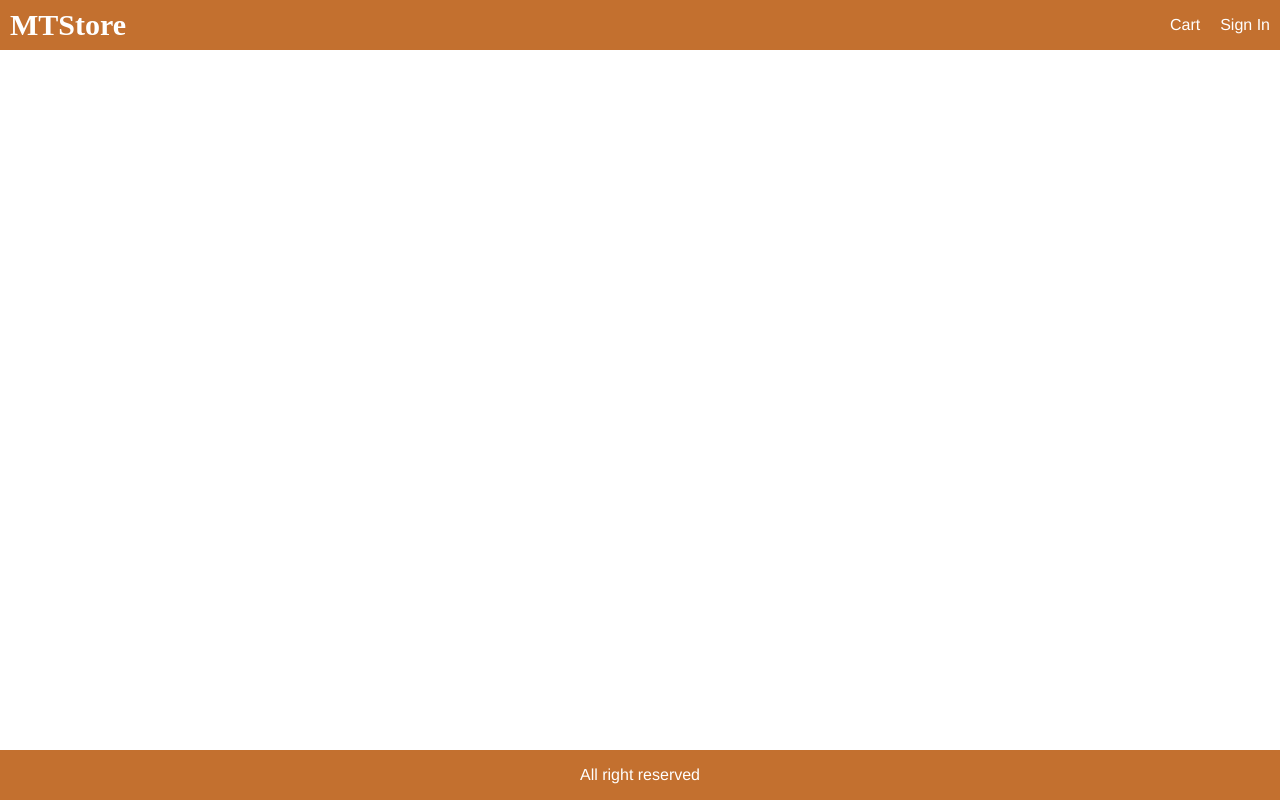
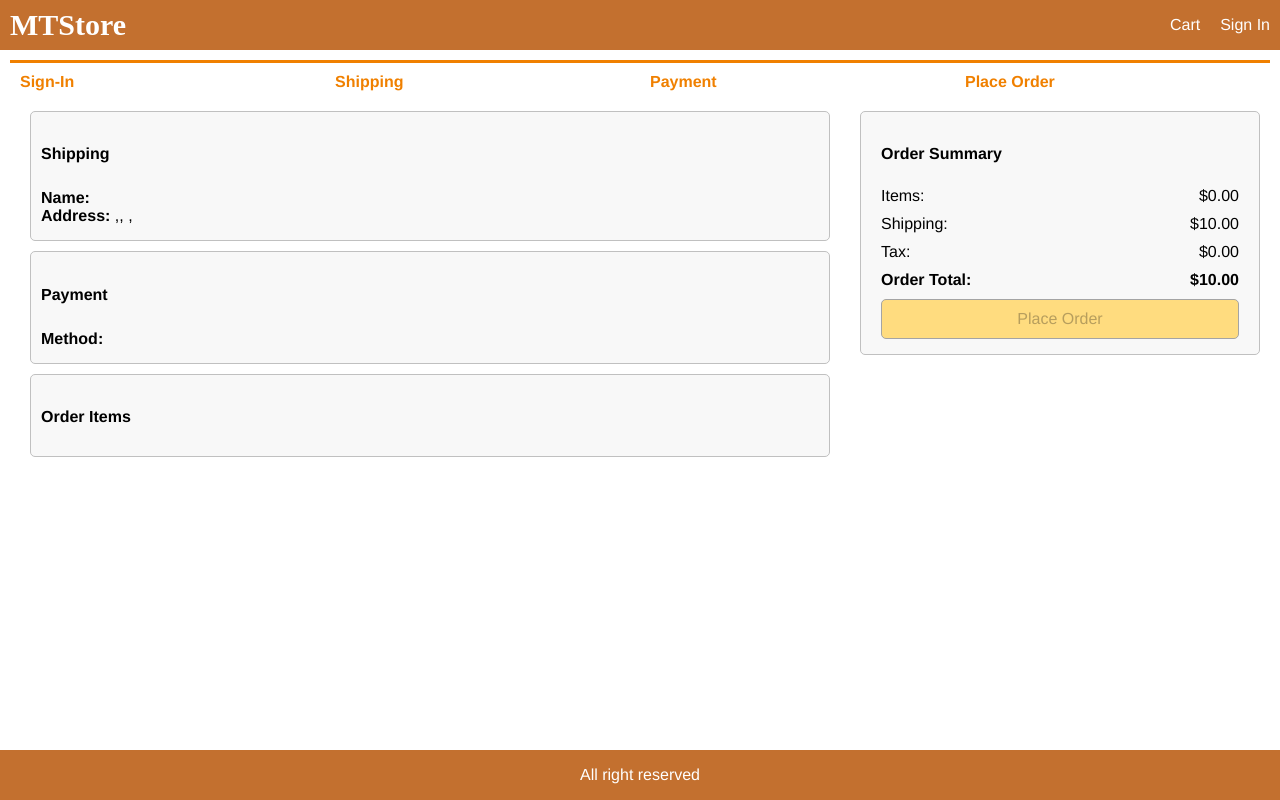
Before and after one commit to ximui23/MTStore, a React (Create React App) app in the folder frontend/: page /placeorder in a window 1280 px wide. Built offline with nearby package versions, Linux system fonts and the light colour scheme; a web font is replaced by a local one.

Commit message:
Place Order Screen

```diff
--- a/frontend/src/App.js
+++ b/frontend/src/App.js
@@ -1,10 +1,11 @@
 import React from 'react'
 import { useDispatch, useSelector } from 'react-redux';
-import {BrowserRouter, Link, Route} from 'react-router-dom'
+import { BrowserRouter, Link, Route } from 'react-router-dom'
 import { signout } from './actions/userActions';
 import CartScreen from './screens/CartScreen';
 import HomeScreen from './screens/HomeScreen';
 import PaymentMethodScreen from './screens/PaymentMethodScreen';
+import PlaceOrderScreen from './screens/PlaceOrderScreen';
 import ProductScreen from './screens/ProductScreen';
 import RegisterScreen from './screens/RegisterScreen';
 import ShippingAddressScreen from './screens/ShippingAddressScreen';
@@ -13,10 +14,10 @@
 function App() {
 
   const cart = useSelector(state => state.cart);
-  const {cartItems} = cart;
+  const { cartItems } = cart;
   //get user info
   const userSignin = useSelector((state => state.userSignin));
-  const {userInfo} = userSignin;
+  const { userInfo } = userSignin;
 
   const dispatch = useDispatch();
 
@@ -66,6 +67,7 @@
           <Route path="/register" component={RegisterScreen}></Route>
           <Route path="/shipping" component={ShippingAddressScreen}></Route>
           <Route path="/payment" component={PaymentMethodScreen}></Route>
+          <Route path="/placeorder" component={PlaceOrderScreen}></Route>
           <Route path="/" component={HomeScreen} exact></Route>
         </main>
         <footer className="row center">All right reserved</footer>
--- /dev/null
+++ b/frontend/src/screens/PlaceOrderScreen.js
@@ -0,0 +1,117 @@
+import React from 'react'
+import { useSelector } from 'react-redux'
+import { Link } from 'react-router-dom';
+import CheckoutSteps from '../components/CheckoutSteps'
+
+export default function PlaceOrderScreen(props) {
+    const cart = useSelector(state => state.cart);
+
+    if (!cart.paymentMethod) {
+        //if user did not select payment method, redirect them to payment screen
+        props.history.push('/payment');
+    }
+    const toPrice = (num) => Number(num.toFixed(2)); // 5.123 => "5.12" => 5.12
+    cart.itemsPrice = toPrice(cart.cartItems.reduce((a, c) => a + c.qty * c.price, 0));
+    cart.shippingPrice = cart.itemsPrice > 100 ? toPrice(0) : toPrice(10); //if below $100 shipping is $10
+    cart.taxPrice = toPrice(0.15 * cart.itemsPrice); //tax = 15%
+    cart.totalPrice = cart.itemsPrice + cart.shippingPrice + cart.taxPrice;
+
+    const placeOrderHandler = () => {
+        //todo: dispatch place order action
+    };
+
+    return (
+        <div>
+            <CheckoutSteps step1 step2 step3 step4></CheckoutSteps>
+            <div className="row top">
+                <div className="col-2">
+                    {/* List of items */}
+                    <ul>
+                        <li>
+                            <div className="card card-body">
+                                <h2>Shipping</h2>
+                                <p>
+                                    <strong>Name:</strong> {cart.shippingAddress.fullName} <br />
+                                    <strong>Address: </strong> {cart.shippingAddress.address},
+                                    {cart.shippingAddress.city}, {cart.shippingAddress.postalCode},
+                                    {cart.shippingAddress.country}
+                                </p>
+                            </div>
+                        </li>
+                        <li>
+                            <div className="card card-body">
+                                <h2>Payment</h2>
+                                <p>
+                                    <strong>Method:</strong> {cart.shippingAddress.fullName} <br />
+                                </p>
+                            </div>
+                        </li>
+                        <li>
+                            <div className="card card-body">
+                                <h2>Order Items</h2>
+                                <ul>
+                                    {
+                                        cart.cartItems.map((item) => (
+                                            <li key={item.product}>
+                                                <div className="row">
+                                                    <div>
+                                                        <img src={item.image} alt={item.name} className="small"></img>
+                                                    </div>
+                                                    <div className="min-30">
+                                                        <Link to={`/product/${item.product}`}>{item.name}</Link>
+                                                    </div>
+                                                    <div>{item.qty} x ${item.price} = ${item.qty * item.price}</div>
+                                                </div>
+                                            </li>
+                                        ))
+                                    }
+                                </ul>
+                            </div>
+                        </li>
+                    </ul>
+                </div>
+                <div className="col-1">
+                    <div className="card card-body">
+                        <ul>
+                            <li>
+                                <h2>Order Summary</h2>
+                            </li>
+                            <li>
+                                <div className="row">
+                                    <div>Items:</div>
+                                    <div>${cart.itemsPrice.toFixed(2)}</div>
+                                </div>
+                            </li>
+                            <li>
+                                <div className="row">
+                                    <div>Shipping:</div>
+                                    <div>${cart.shippingPrice.toFixed(2)}</div>
+                                </div>
+                            </li>
+                            <li>
+                                <div className="row">
+                                    <div>Tax:</div>
+                                    <div>${cart.taxPrice.toFixed(2)}</div>
+                                </div>
+                            </li>
+                            <li>
+                                <div className="row">
+                                    <div><strong>Order Total:</strong></div>
+                                    <div><strong>${cart.totalPrice.toFixed(2)}</strong></div>
+                                </div>
+                            </li>
+                            <li>
+                                <button
+                                    type="button"
+                                    onClick={placeOrderHandler}
+                                    className="primary block"
+                                    disabled={cart.cartItems.length === 0} //we do not handle empty order
+                                >Place Order</button>
+                            </li>
+                        </ul>
+                    </div>
+                </div>
+            </div>
+        </div>
+    )
+}
```
Lines whose indentation alone changed are shown as unchanged.
